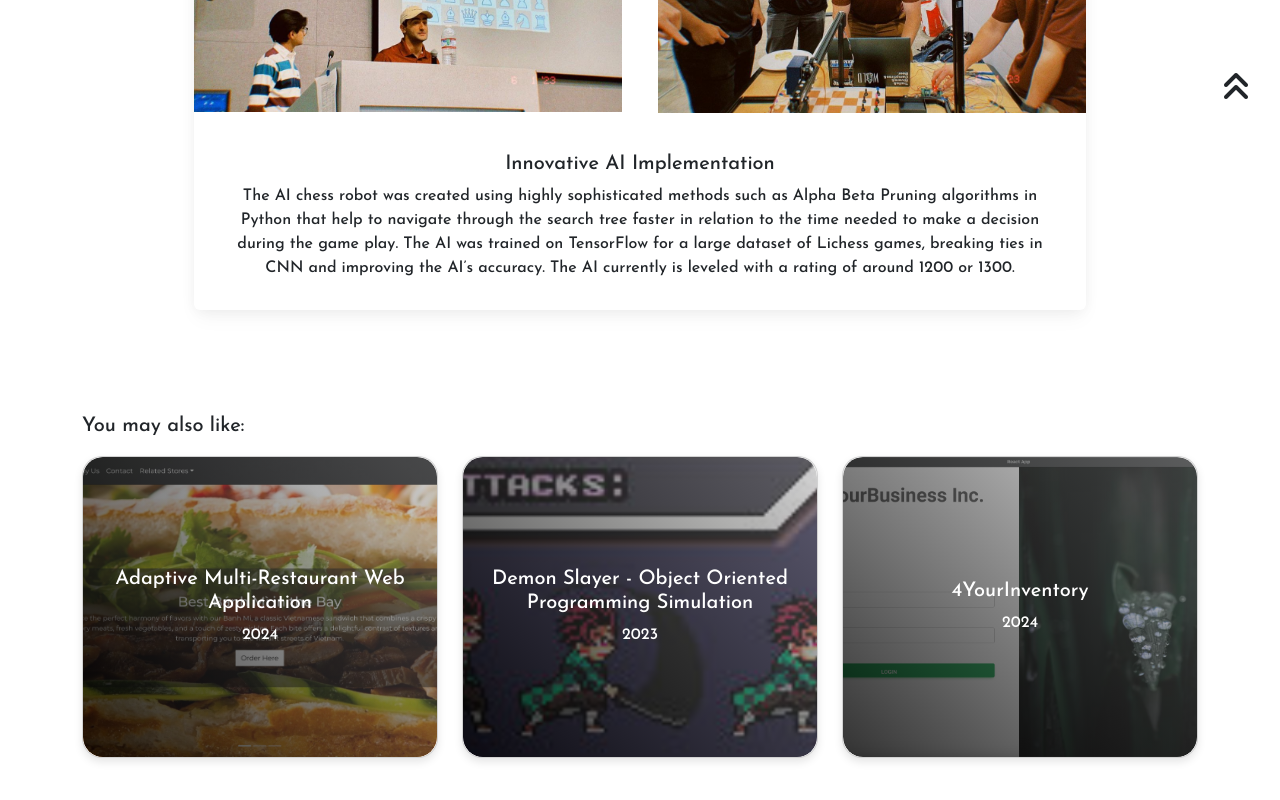
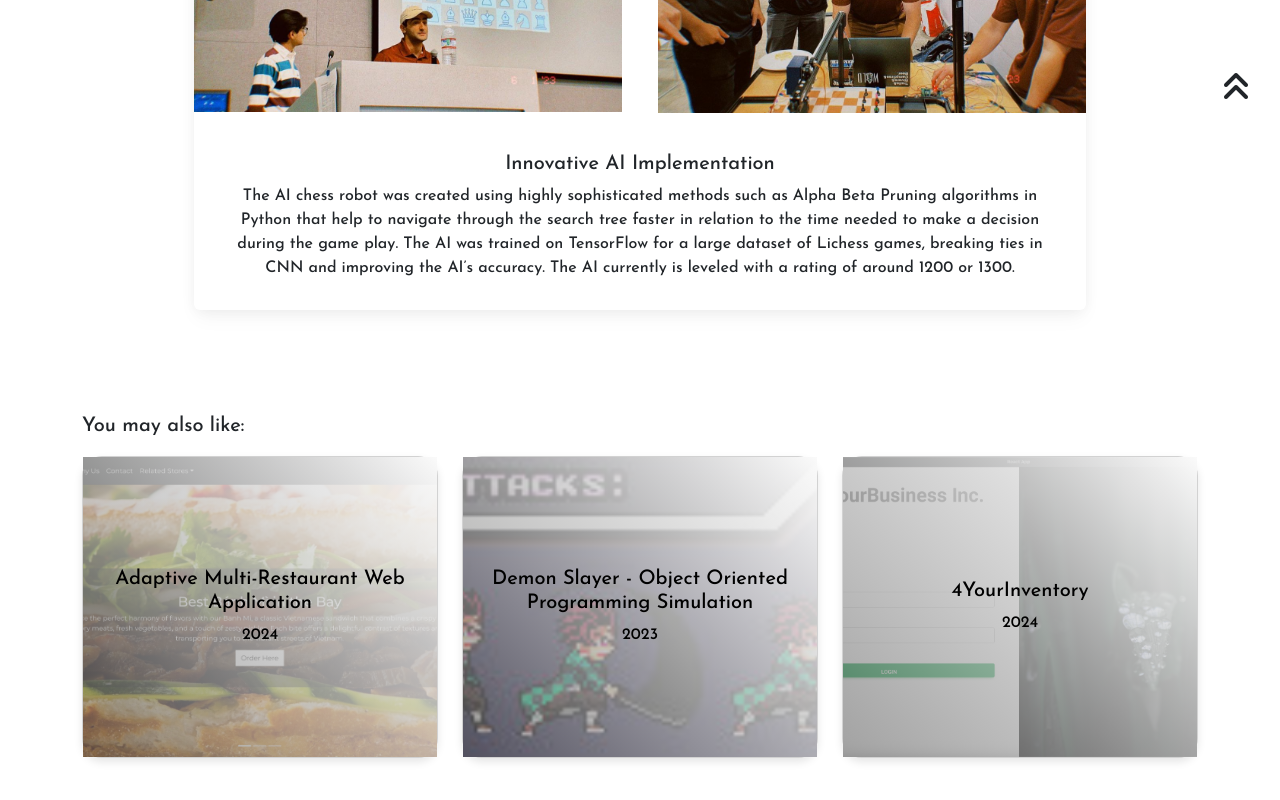
Before and after one commit to nguytinh/prof_portfolio, a React (Create React App) app in the folder portfolio/: page /#/chess in a window 1280 px wide. Shown: the part 663-1463 px from the top of the page. Built offline with nearby package versions, Linux system fonts and the light colour scheme.

Commit message:
finished more styling

```diff
--- a/portfolio/public/index.html
+++ b/portfolio/public/index.html
@@ -14,11 +14,9 @@
       manifest.json provides metadata used when your web app is installed on a
       user's mobile device or desktop. See https://developers.google.com/web/fundamentals/web-app-manifest/
     -->
-    <link rel="manifest" href="%PUBLIC_URL%/manifest.json" />
     <link rel="preconnect" href="https://fonts.googleapis.com">
 <link rel="preconnect" href="https://fonts.gstatic.com" crossorigin>
 <link href="https://fonts.googleapis.com/css2?family=Josefin+Sans:ital,wght@0,100..700;1,100..700&display=swap" rel="stylesheet">
-
     <!--
       Notice the use of %PUBLIC_URL% in the tags above.
       It will be replaced with the URL of the `public` folder during the build.
--- a/portfolio/src/components/MayLike.jsx
+++ b/portfolio/src/components/MayLike.jsx
@@ -59,29 +59,29 @@ function MayLike({ currentProject }) {
                 }}
                 className="card-hover"
               >
-                <div className="bg-image" style={{ borderRadius: '20px' }}>
+                <div className="bg-image" style={{ borderRadius: '0px' }}>
                   <img
                     src={project.image}
                     className="w-100"
                     alt={project.title}
-                    style={{ height: '300px', objectFit: 'cover', borderRadius: '20px' }}
+                    style={{ height: '300px', objectFit: 'cover', borderRadius: '0px' }}
                   />
                   <div
                     className="mask d-flex align-items-center justify-content-center"
                     style={{
-                      background: 'linear-gradient(45deg, rgba(0, 0, 0, 0.8), rgba(150, 150, 150, 0.4))',
-                      borderRadius: '20px',
+                      background: 'linear-gradient(45deg, rgba(100, 100, 100, 0.6), rgba(250, 250, 250, 1))',
+                      borderRadius: '0px',
                       position: 'absolute',
                       top: 0,
                       left: 0,
                       right: 0,
                       bottom: 0,
-                      color: 'white',
+                      color: 'black',
                     }}
                   >
                     <MDBCardBody style={{ textAlign: 'center' }}>
                       <MDBCardTitle>{project.title}</MDBCardTitle>
-                      <MDBCardText style={{ fontSize: '16px' }}>{project.year}</MDBCardText>
+                      <MDBCardText style={{ fontSize: '16px', textDecorationThickness: "10px" }}>{project.year}</MDBCardText>
                     </MDBCardBody>
                   </div>
                 </div>
@@ -95,7 +95,7 @@ function MayLike({ currentProject }) {
         .card-hover:hover {
           transform: scale(1.05);
           box-shadow: 0 8px 16px rgba(0, 0, 0, 0.2);
-          outline: 3px solid rgba(0, 0, 0, 0.6); /* Use outline instead of border */
+          outline: 3px solid rgba(250, 250, 250, 0.8); /* Use outline instead of border */
         }
       `}</style>
     </div>
--- a/portfolio/src/pages/More.jsx
+++ b/portfolio/src/pages/More.jsx
@@ -55,7 +55,6 @@ function More() {
             style={{
               fontSize: '3rem',
               color: 'black',
-              textShadow: '2px 2px 4px rgba(0, 0, 0, 0.7)'
             }}
           >
             My Photos
```
Also changed, not shown: portfolio/src/App.css (+4 -4 lines).
